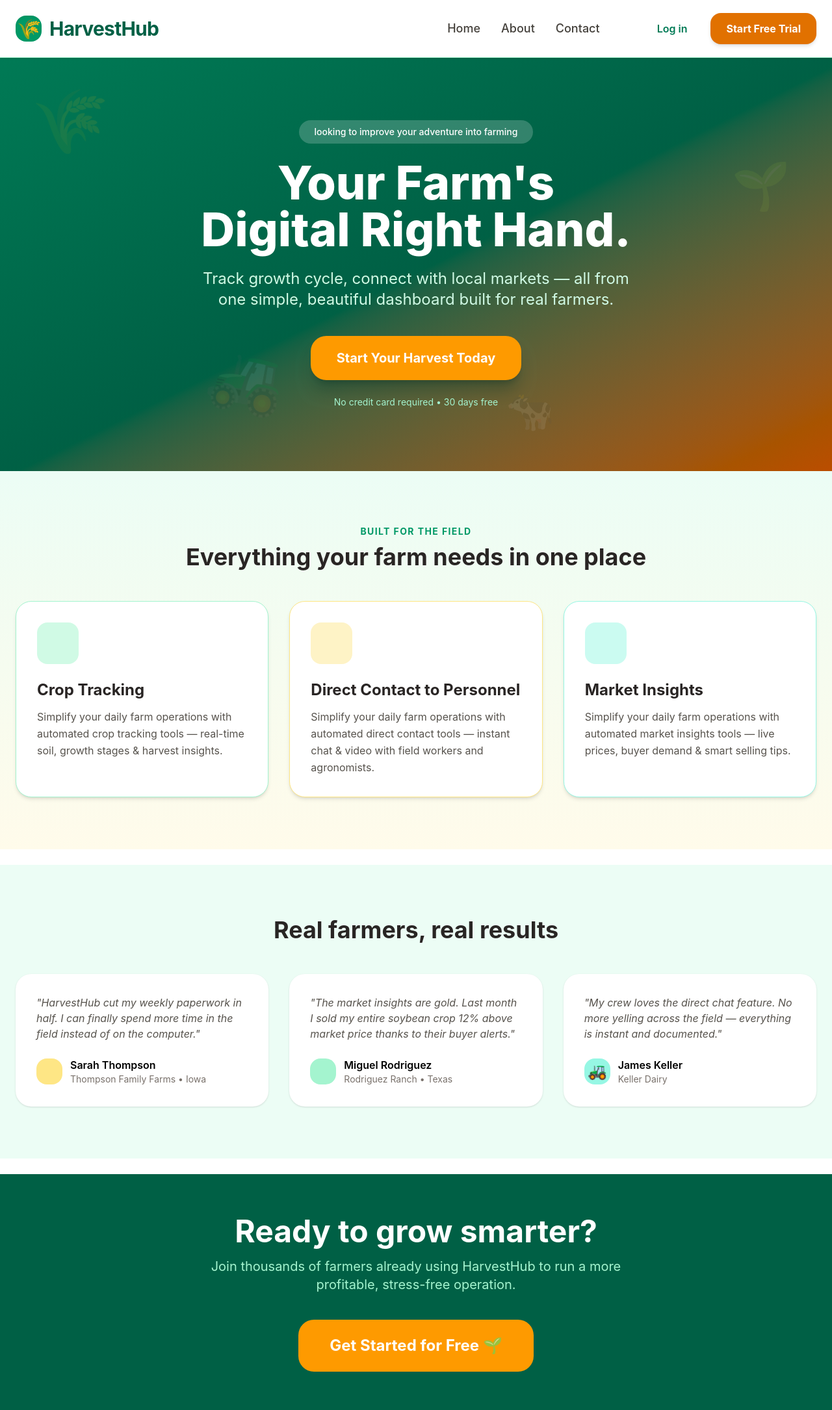
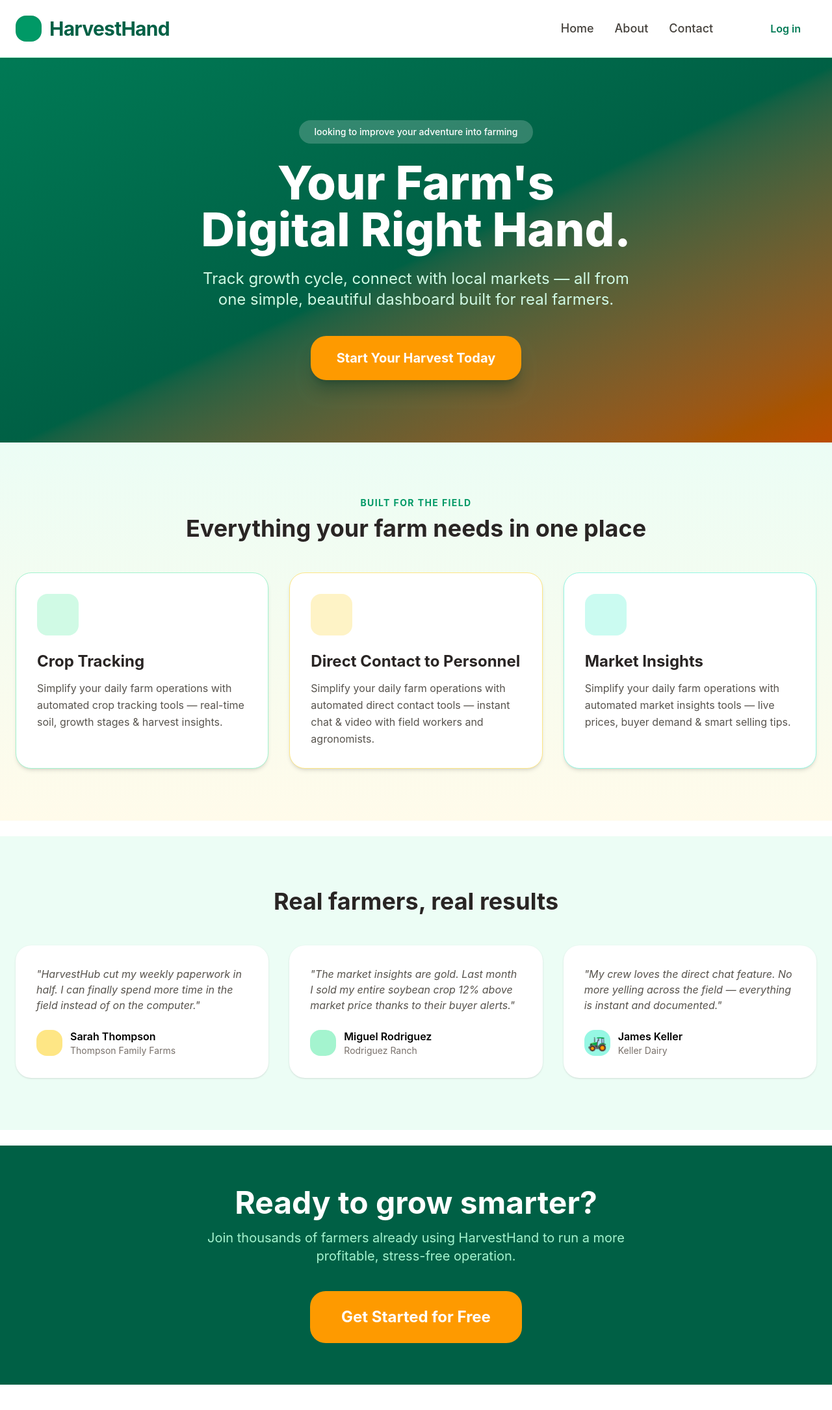
Before and after one commit to jmuli-star/HARVESTHAND, a React (Vite) app in the folder Frontend/Harvest-app/: page / in a window 1280 px wide. Shown: the top 2170 px of the page at 65% size. After the commit the page ends 2131 px from the top, so only its background shows below. Built offline with nearby package versions, Linux system fonts and the light colour scheme.

Commit message:
login toggel ui changes

```diff
--- a/Frontend/Harvest-app/src/Components/Logintoogle.jsx
+++ b/Frontend/Harvest-app/src/Components/Logintoogle.jsx
@@ -1,7 +1,7 @@
 import axios from 'axios';
 import React, { useState } from 'react';
 import { useNavigate } from 'react-router-dom';
-import { LogIn, UserPlus, Leaf } from 'lucide-react'; // optional icons
+import { LogIn, UserPlus, Leaf } from 'lucide-react';
 
 function Logintoogle() {
   const [isLogin, setIsLogin] = useState(true);
@@ -39,7 +39,7 @@ function Logintoogle() {
       localStorage.setItem('refresh_token', res.data.refresh);
       localStorage.setItem('user_role', res.data.user.role);
 
-      setMessage("Logged in successfully! 🌾");
+      setMessage("Logged in successfully! ");
       redirectUser(res.data.user.role);
     } catch (err) {
       setMessage("Login failed. Check credentials.");
@@ -79,6 +79,12 @@ function Logintoogle() {
     navigate('/login');
   };
 
+  const handledecline =() =>{
+    localStorage.clear();
+    navigate('/');
+
+  };
+
   return (
     <div className="min-h-screen bg-gradient-to-br from-emerald-50 via-amber-50 to-white flex items-center justify-center p-6">
       <div className="max-w-md w-full">
@@ -86,9 +92,9 @@ function Logintoogle() {
         {/* Logo & Title */}
         <div className="flex items-center justify-center gap-3 mb-8">
           <div className="w-12 h-12 bg-emerald-600 rounded-3xl flex items-center justify-center text-4xl shadow-inner">
-            🌾
+
           </div>
-          <h1 className="text-4xl font-bold text-emerald-800 tracking-tight">HarvestHub</h1>
+          <h1 className="text-4xl font-bold text-emerald-800 tracking-tight">HarvestHand</h1>
         </div>
 
         <div className="bg-white rounded-3xl shadow-2xl border border-emerald-100 overflow-hidden">
@@ -202,7 +208,7 @@ function Logintoogle() {
                 {isLogin ? (
                   <>Login to HarvestHub <Leaf className="w-6 h-6" /></>
                 ) : (
-                  <>Create My Farm Account 🌱</>
+                  <>Create My Farm Account </>
                 )}
               </button>
             </form>
@@ -234,7 +240,7 @@ function Logintoogle() {
 
         {/* Logout Button (only visible if logged in) */}
         <button
-          onClick={handleLogout}
+          onClick={handledecline}
           className="mt-8 w-full text-stone-500 hover:text-red-600 text-sm flex items-center justify-center gap-2 transition"
         >
           <span>Logout from current session</span>
--- a/Frontend/Harvest-app/src/Components/Navbar.jsx
+++ b/Frontend/Harvest-app/src/Components/Navbar.jsx
@@ -16,13 +16,13 @@ const Navbar = () => {
                 {/* Logo - Farm Theme */}
                 <div className="flex items-center gap-3">
                     <div className="w-10 h-10 bg-emerald-600 rounded-2xl flex items-center justify-center text-3xl shadow-inner">
-                        🌾
+
                     </div>
                     <Link
                         to="/"
                         className="text-3xl font-bold text-emerald-800 tracking-tight hover:text-emerald-700 transition-colors"
                     >
-                        HarvestHub
+                        HarvestHand
                     </Link>
                 </div>
 
@@ -81,13 +81,6 @@ const Navbar = () => {
                         >
                             Log in
                         </Link>
-                        <Link
-                            to="/Login"
-                            onClick={() => setIsOpen(false)}
-                            className="px-6 py-3 text-center bg-amber-600 hover:bg-amber-700 text-white font-bold rounded-2xl transition-all shadow-md"
-                        >
-                            Start Free Trial
-                        </Link>
                     </div>
                 </ul>
             </div>
--- a/Frontend/Harvest-app/src/Pages/Home.jsx
+++ b/Frontend/Harvest-app/src/Pages/Home.jsx
@@ -14,13 +14,7 @@ function Home() {
     <Navbar/>
       {/* ==================== HERO SECTION ==================== */}
       <section className="bg-gradient-to-br from-emerald-700 via-emerald-800 to-amber-700 py-24 text-white relative overflow-hidden">
-        {/* Subtle farm background emojis */}
-        <div className="absolute inset-0 opacity-10 pointer-events-none">
-          <div className="absolute top-12 left-12 text-8xl">🌾</div>
-          <div className="absolute top-40 right-16 text-7xl">🌱</div>
-          <div className="absolute bottom-24 left-1/4 text-8xl rotate-12">🚜</div>
-          <div className="absolute bottom-16 right-1/3 text-6xl">🐄</div>
-        </div>
+
 
         <div className="max-w-7xl mx-auto px-6 text-center relative z-10">
           <div className="inline-flex items-center gap-2 bg-white/20 backdrop-blur-md px-6 py-2 rounded-3xl text-sm font-medium mb-6">
@@ -45,7 +39,7 @@ function Home() {
 
           </button>
 
-          <p className="text-emerald-200 text-sm mt-6">No credit card required • 30 days free</p>
+
         </div>
       </section>
 
@@ -109,7 +103,7 @@ function Home() {
                 <div className="w-10 h-10 bg-amber-200 rounded-2xl flex items-center justify-center text-2xl"></div>
                 <div>
                   <div className="font-semibold">Sarah Thompson</div>
-                  <div className="text-sm text-stone-500">Thompson Family Farms • Iowa</div>
+                  <div className="text-sm text-stone-500">Thompson Family Farms</div>
                 </div>
               </div>
             </div>
@@ -120,7 +114,7 @@ function Home() {
                 <div className="w-10 h-10 bg-emerald-200 rounded-2xl flex items-center justify-center text-2xl"></div>
                 <div>
                   <div className="font-semibold">Miguel Rodriguez</div>
-                  <div className="text-sm text-stone-500">Rodriguez Ranch • Texas</div>
+                  <div className="text-sm text-stone-500">Rodriguez Ranch</div>
                 </div>
               </div>
             </div>
@@ -142,12 +136,12 @@ function Home() {
       <div className="bg-emerald-800 text-white py-16 text-center">
         <div className="max-w-3xl mx-auto px-6">
           <h2 className="text-5xl font-bold mb-4">Ready to grow smarter?</h2>
-          <p className="text-emerald-200 text-xl mb-10">Join thousands of farmers already using HarvestHub to run a more profitable, stress-free operation.</p>
+          <p className="text-emerald-200 text-xl mb-10">Join thousands of farmers already using HarvestHand to run a more profitable, stress-free operation.</p>
           <button
             onClick={goLogin}
             className="px-12 py-6 bg-amber-500 hover:bg-amber-600 text-2xl font-bold rounded-3xl transition-all hover:scale-105"
           >
-            Get Started for Free 🌱
+            Get Started for Free
           </button>
         </div>
       </div>
```
